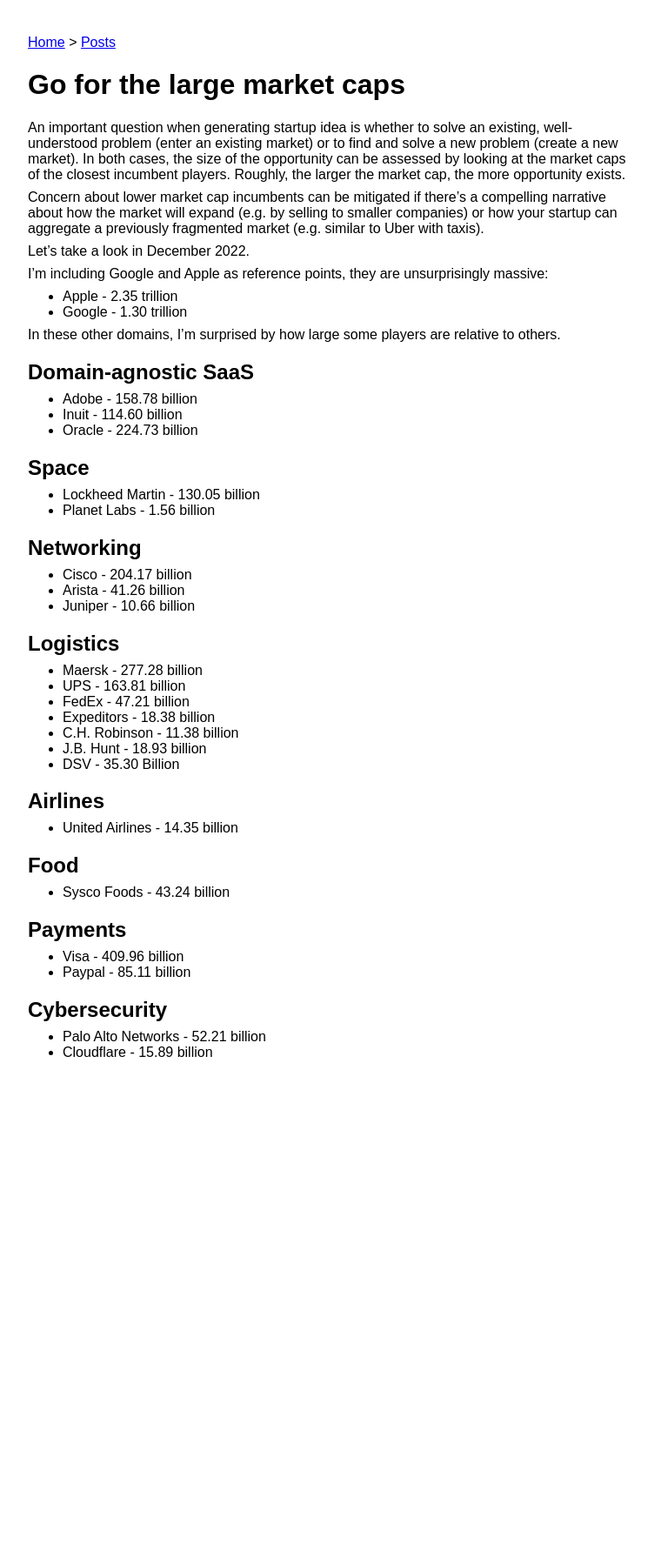
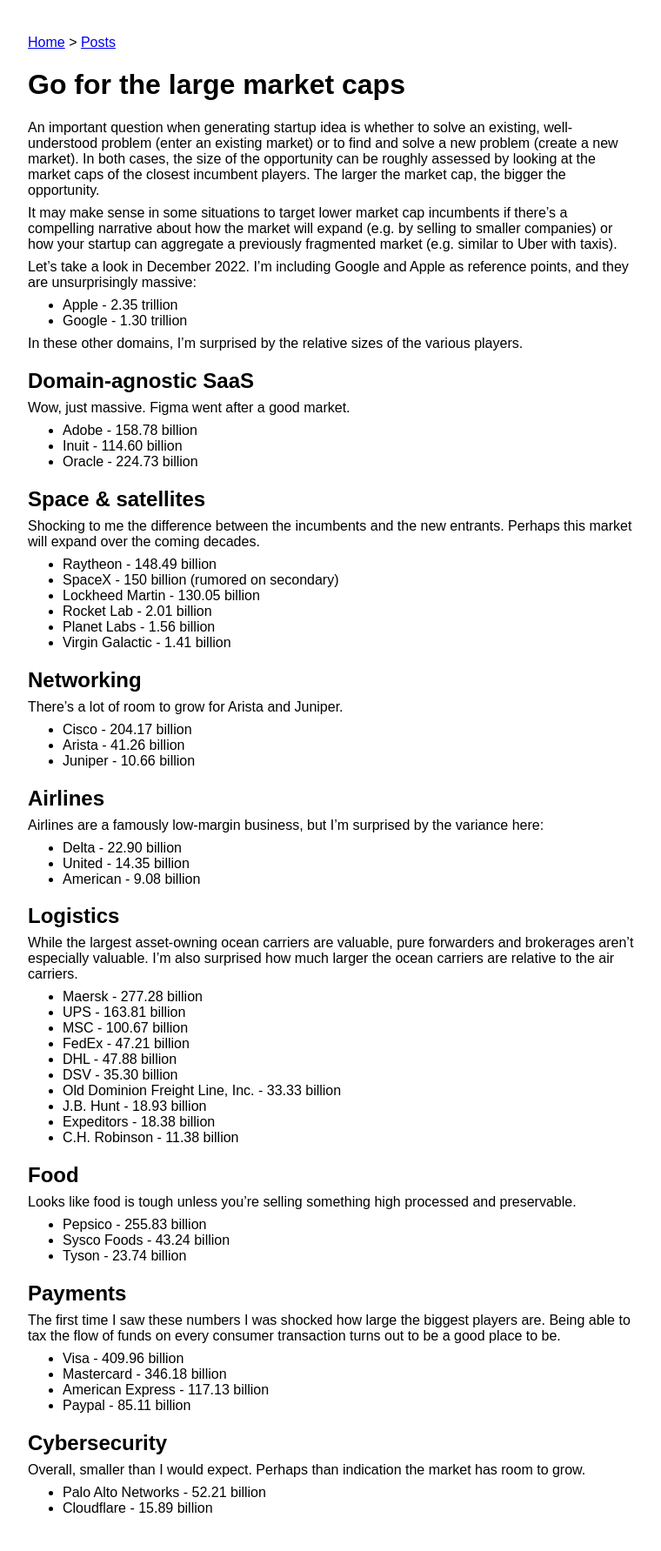
Before and after one commit to maxh/maxheinritz.com, a Jekyll site: the page built from _posts/2022-12-03-go-for-the-large-market-caps.md, in a window 1280 px wide. Shown: the whole page at 87% size, without its empty margins (108-868 px from the left). Built offline with Jekyll 4.4.1, drawn with Linux system fonts in a browser that asks for light colours; before the commit the page ends 1259 px from its top, so only the background shows below that.

Commit message:
market caps

```diff
--- a/_posts/2022-12-03-go-for-the-large-market-caps.md
+++ b/_posts/2022-12-03-go-for-the-large-market-caps.md
@@ -4,60 +4,87 @@
 tags: ["startups"]
 ---
 
-An important question when generating startup idea is whether to solve an existing, well-understood problem (enter an existing market) or to find and solve a new problem (create a new market). In both cases, the size of the opportunity can be assessed by looking at the market caps of the closest incumbent players. Roughly, the larger the market cap, the more opportunity exists.
+An important question when generating startup idea is whether to solve an existing, well-understood problem (enter an existing market) or to find and solve a new problem (create a new market). In both cases, the size of the opportunity can be roughly assessed by looking at the market caps of the closest incumbent players. The larger the market cap, the bigger the opportunity.
 
-Concern about lower market cap incumbents can be mitigated if there's a compelling narrative about how the market will expand (e.g. by selling to smaller companies) or how your startup can aggregate a previously fragmented market (e.g. similar to Uber with taxis).
+It may make sense in some situations to target lower market cap incumbents if there's a compelling narrative about how the market will expand (e.g. by selling to smaller companies) or how your startup can aggregate a previously fragmented market (e.g. similar to Uber with taxis).
 
-Let's take a look in December 2022.
-
-I'm including Google and Apple as reference points, they are unsurprisingly massive:
+Let's take a look in December 2022. I'm including Google and Apple as reference points, and they are unsurprisingly massive:
 
 - Apple - 2.35 trillion
 - Google - 1.30 trillion
 
-In these other domains, I'm surprised by how large some players are relative to others.
+In these other domains, I'm surprised by the relative sizes of the various players.
 
 ## Domain-agnostic SaaS
+
+Wow, just massive. Figma went after a good market.
 
 - Adobe - 158.78 billion
 - Inuit - 114.60 billion
 - Oracle - 224.73 billion
 
-## Space
+## Space & satellites
 
+Shocking to me the difference between the incumbents and the new entrants. Perhaps this market will expand over the coming decades.
+
+- Raytheon - 148.49 billion
+- SpaceX - 150 billion (rumored on secondary)
 - Lockheed Martin - 130.05 billion
+- Rocket Lab - 2.01 billion
 - Planet Labs - 1.56 billion
+- Virgin Galactic - 1.41 billion
 
 ## Networking
+
+There's a lot of room to grow for Arista and Juniper.
 
 - Cisco - 204.17 billion
 - Arista - 41.26 billion
 - Juniper - 10.66 billion
 
+## Airlines
+
+Airlines are a famously low-margin business, but I'm surprised by the variance here:
+
+- Delta - 22.90 billion
+- United - 14.35 billion
+- American - 9.08 billion
+
 ## Logistics
+
+While the largest asset-owning ocean carriers are valuable, pure forwarders and brokerages aren't especially valuable. I'm also surprised how much larger the ocean carriers are relative to the air carriers.
 
 - Maersk - 277.28 billion
 - UPS - 163.81 billion
+- MSC - 100.67 billion
 - FedEx - 47.21 billion
+- DHL - 47.88 billion
+- DSV - 35.30 billion
+- Old Dominion Freight Line, Inc. - 33.33 billion
+- J.B. Hunt - 18.93 billion
 - Expeditors - 18.38 billion
 - C.H. Robinson - 11.38 billion
-- J.B. Hunt - 18.93 billion
-- DSV - 35.30 Billion
-
-## Airlines
-
-- United Airlines - 14.35 billion
 
 ## Food
 
+Looks like food is tough unless you're selling something high processed and preservable.
+
+- Pepsico - 255.83 billion
 - Sysco Foods - 43.24 billion
+- Tyson - 23.74 billion
 
 ## Payments
 
+The first time I saw these numbers I was shocked how large the biggest players are. Being able to tax the flow of funds on every consumer transaction turns out to be a good place to be.
+
 - Visa - 409.96 billion
+- Mastercard - 346.18 billion
+- American Express - 117.13 billion
 - Paypal - 85.11 billion
 
 ## Cybersecurity
 
+Overall, smaller than I would expect. Perhaps than indication the market has room to grow.
+
 - Palo Alto Networks - 52.21 billion
 - Cloudflare - 15.89 billion
```
